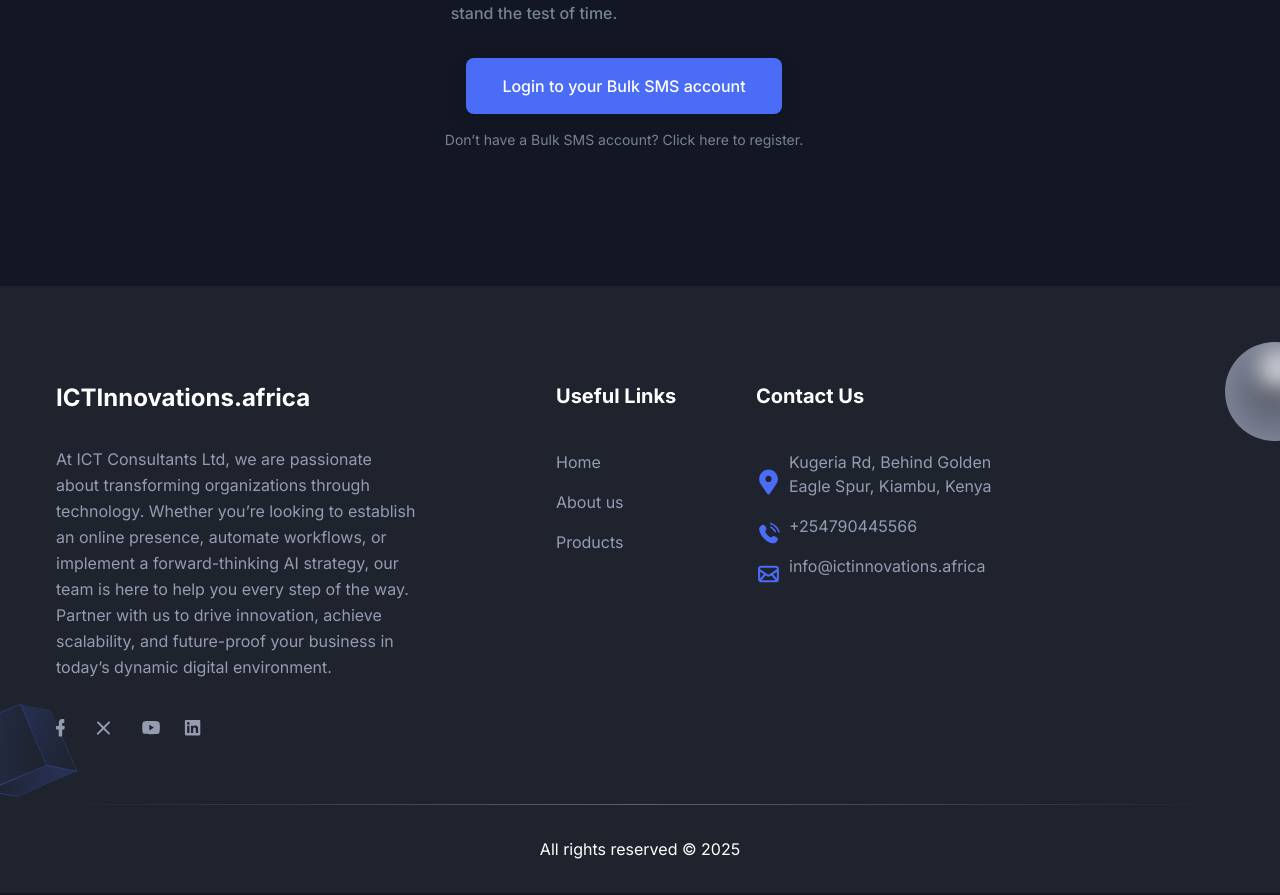
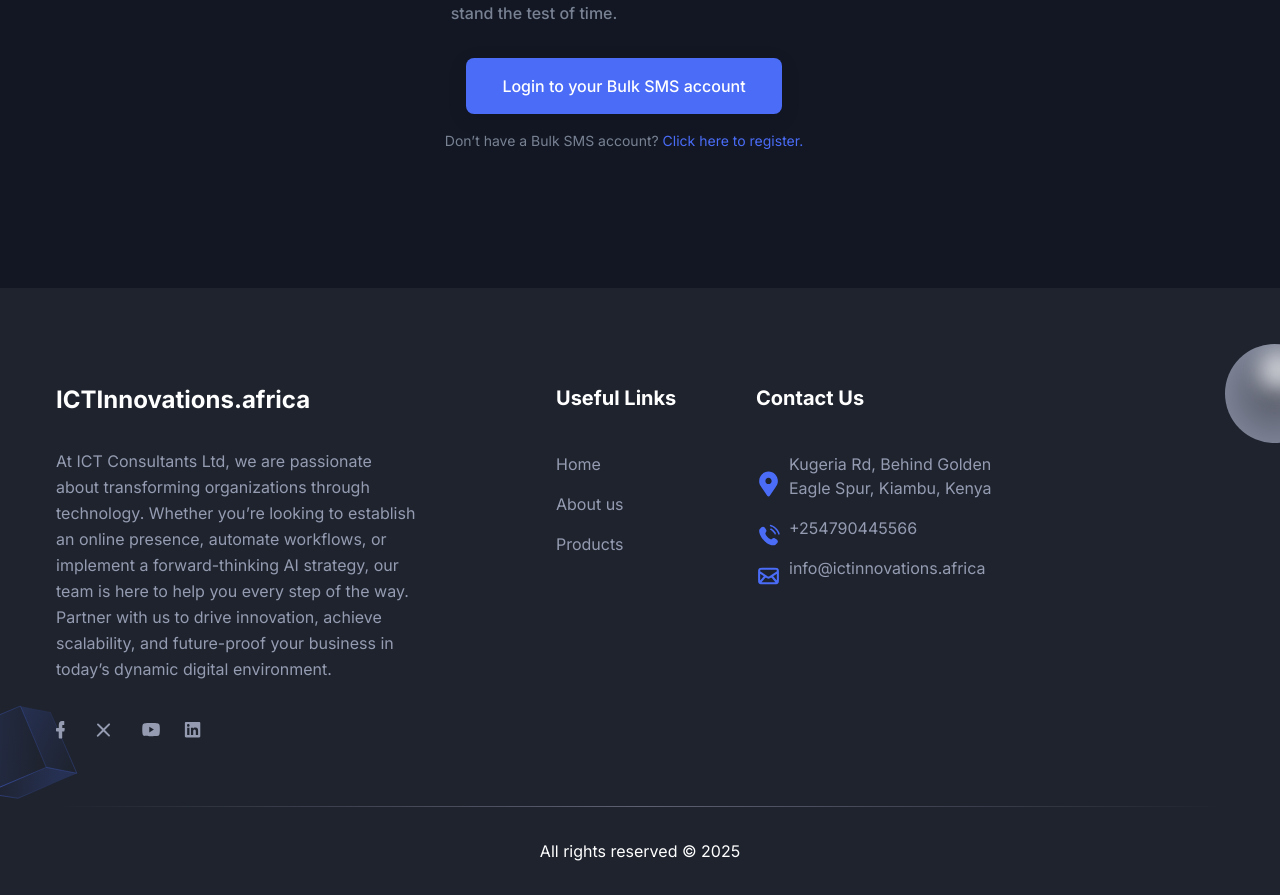
Before and after one commit to NewtonMutugi/ict-innovations-africa, a Next.js app: page /bulk-sms in a window 1280 px wide. Shown: the part 1080-1975 px from the top of the page. Built offline with nearby package versions, Linux system fonts and the light colour scheme.

Commit message:
Update Bulk SMS login link and improve registration link styling

```diff
--- a/app/bulk-sms/BulkSms.tsx
+++ b/app/bulk-sms/BulkSms.tsx
@@ -7,10 +7,7 @@ import SingleFeature from "@/components/Services/SingleServices";
 
 const BulkSms = () => {
   const handleLearnClick = () => {
-    window.open(
-      "https://dstr.connectbind.com/rsms/client-login.php?lang=en",
-      "_blank",
-    );
+    window.open("https://dstr.connectbind.com/websms/ict", "_blank");
   };
   return (
     <>
@@ -37,9 +34,13 @@ const BulkSms = () => {
             >
               Login to your Bulk SMS account
             </button>
-            <p className="mt-4 text-center text-sm text-body-color">
+            <p className="text-md mt-4 text-center text-body-color">
               Don’t have a Bulk SMS account?{" "}
-              <a href="https://forms.gle/wmLJ73PoQgSGLoU36" target="_blank">
+              <a
+                href="https://forms.gle/wmLJ73PoQgSGLoU36"
+                target="_blank"
+                className="text-primary"
+              >
                 Click here to register.
               </a>
             </p>
```
